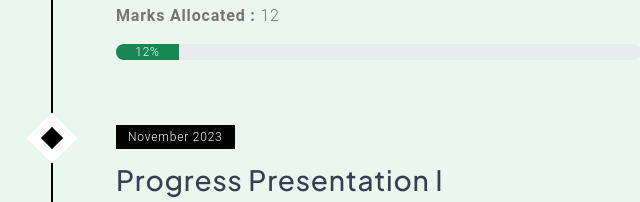
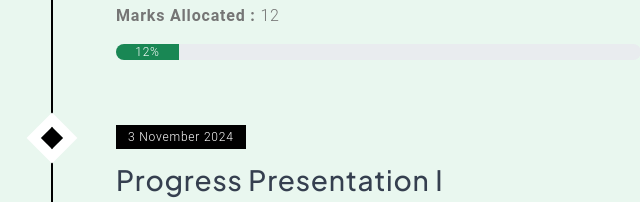
Before and after one commit to rio-uml/rio-uml, a plain HTML site: page index.html in a window 1280 px wide. Shown: the part 5620-5822 px from the top of the page, 252-892 px from the left. Drawn offline with nearby package versions, Linux system fonts and the light colour scheme.

Commit message:
dates added

```diff
--- a/index.html
+++ b/index.html
@@ -413,7 +413,7 @@
                         <li class="timeline-event">
                         <label class="timeline-event-icon"></label>
                         <div class="timeline-event-copy">
-                            <p class="timeline-event-thumbnail">November 2023</p>
+                            <p class="timeline-event-thumbnail">3 November 2024</p>
                             <h3>Progress Presentation I</h3>
                             <p>Progress Presentation I reviews the 50% completetion status of the project. This reveals any gaps or inconsistencies in the design/requirements.</p>
                             <p><strong>Marks Allocated : </strong>15</p>
```
